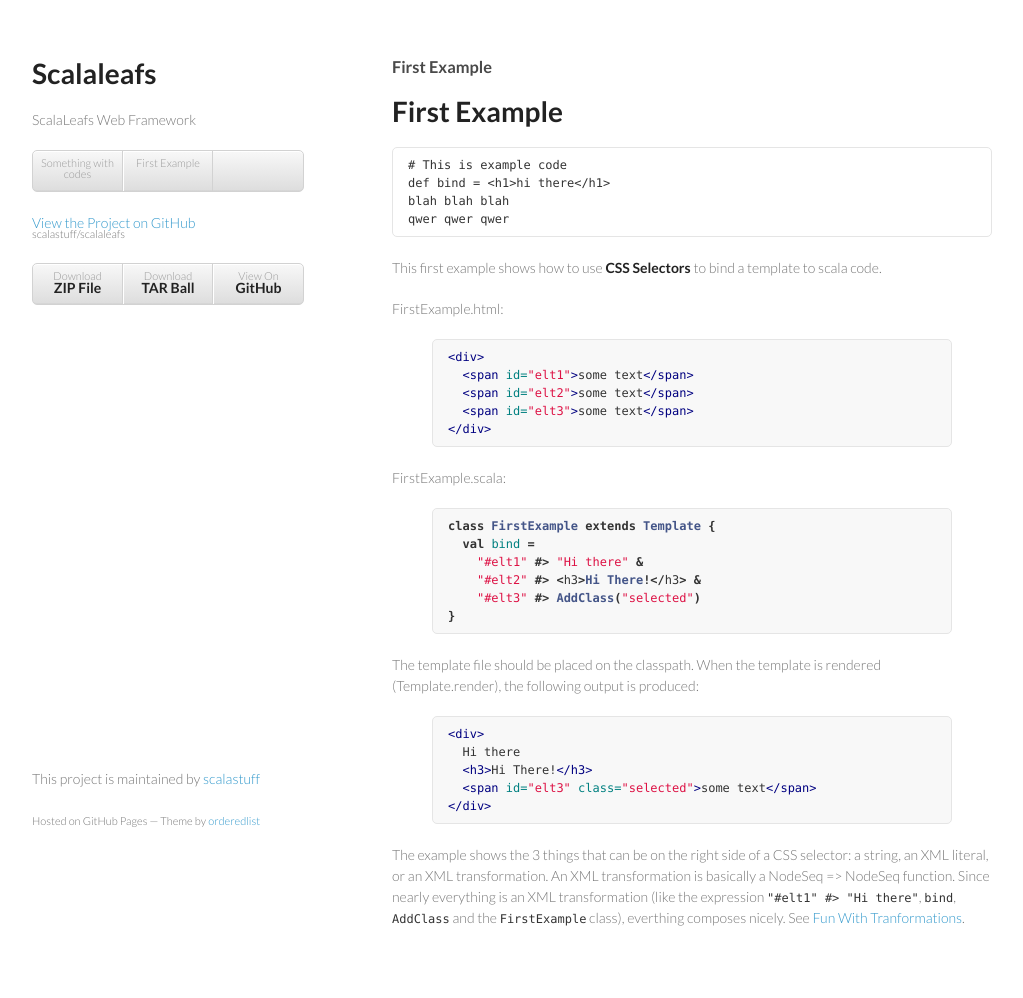
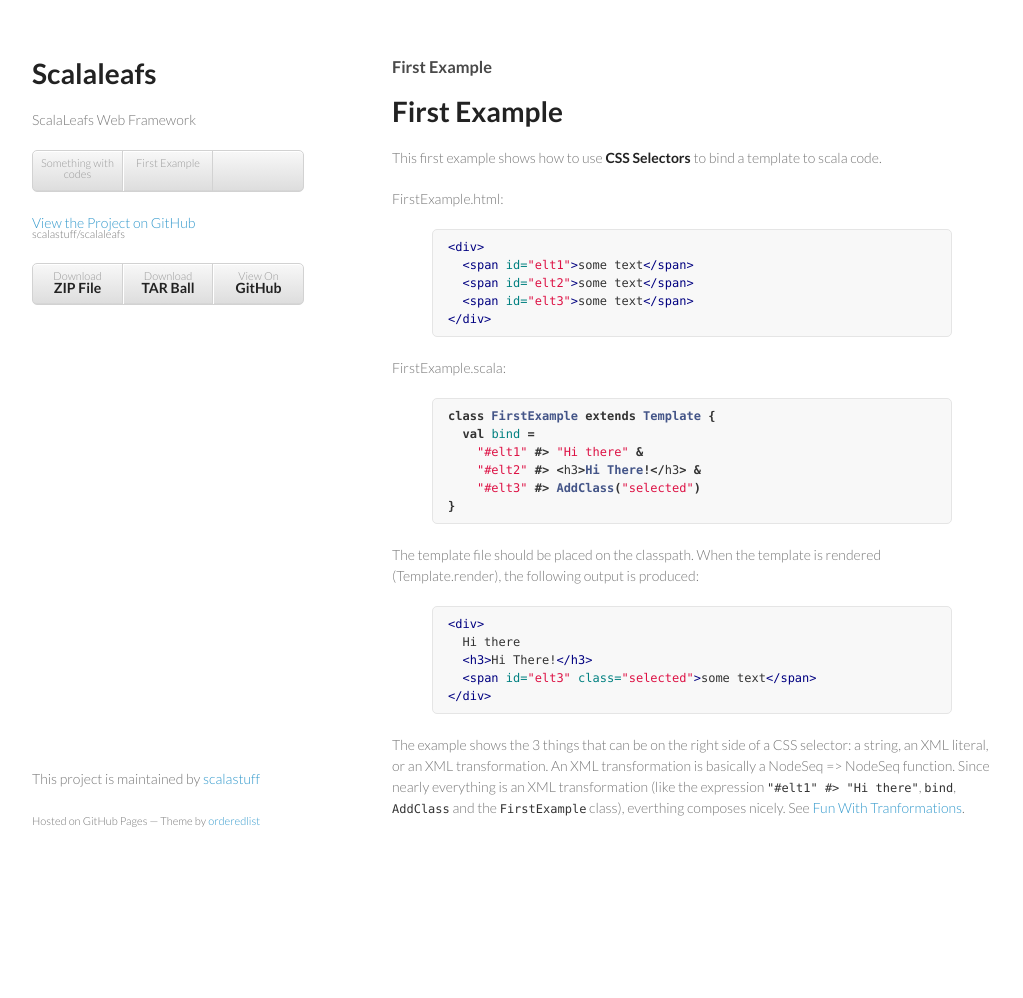
Before and after one commit to scalastuff/scalaleafs, a Jekyll site: the page built from first-steps.md, in a window 1280 px wide. Shown: the whole page, without its empty margins (128-1151 px from the left). Built offline with Jekyll 4.4.1, drawn with Linux system fonts in a browser that asks for light colours; after the commit the page ends 900 px from its top, so only the background shows below that.

Commit message:
Updated first-steps.md

```diff
--- a/first-steps.md
+++ b/first-steps.md
@@ -5,12 +5,6 @@
 ---
 # First Example
 
-
-{:lang='scala'}
-    # This is example code
-    def bind = <h1>hi there</h1>
-    blah blah blah
-    qwer qwer qwer
 
 This first example shows how to use **CSS Selectors** to bind a template to scala code.
 
```
